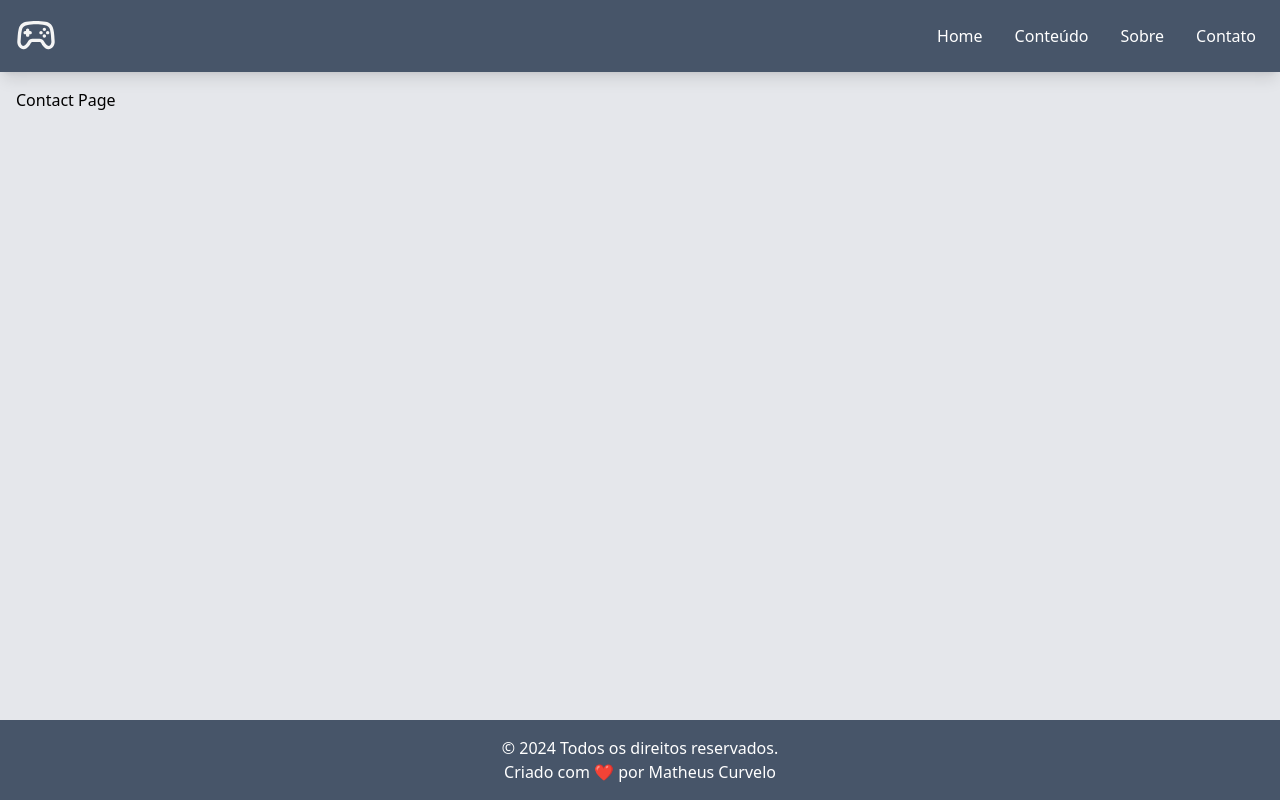
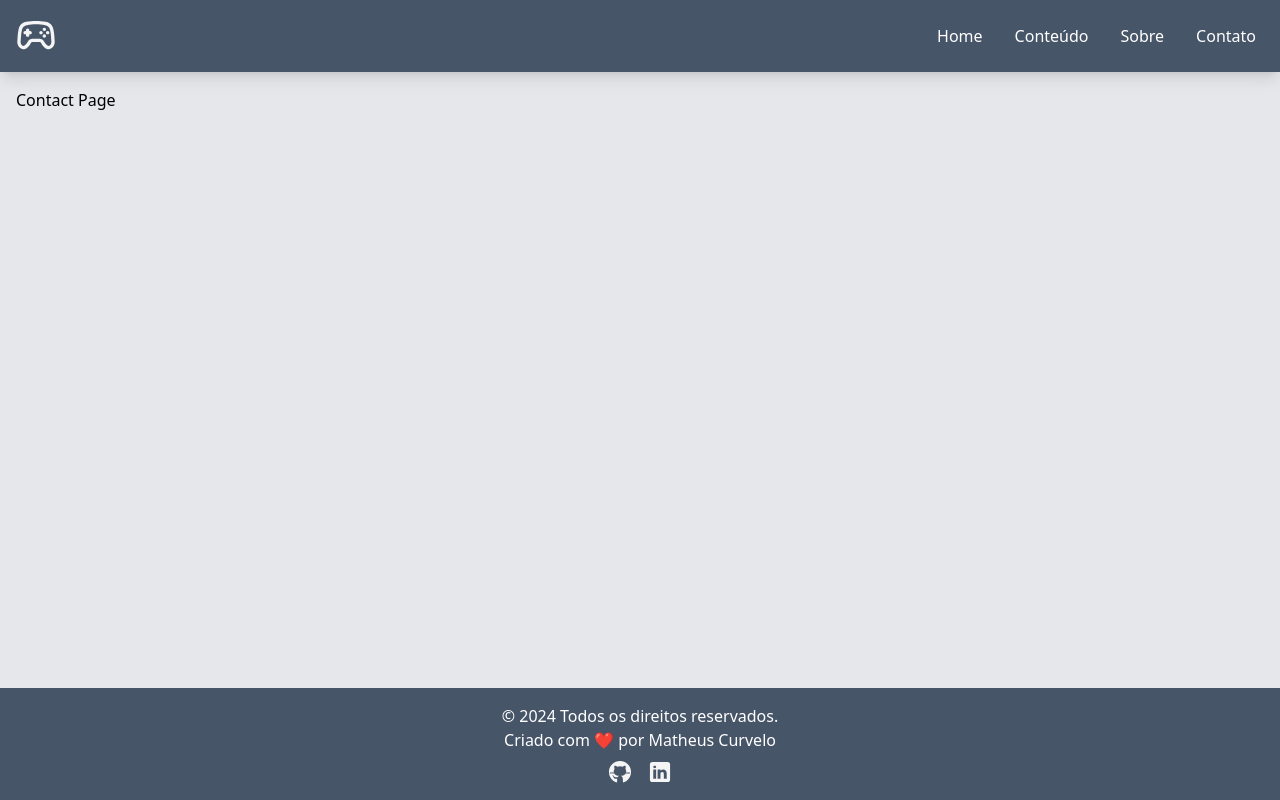
Before and after one commit to matheus-curvelo/free-play-fetch, a React (Create React App) app: page /contact in a window 1280 px wide. Built offline with nearby package versions, Linux system fonts and the light colour scheme.

Commit message:
Adicionando redes sociais footer

```diff
--- a/src/components/Footer/Footer.tsx
+++ b/src/components/Footer/Footer.tsx
@@ -1,10 +1,33 @@
 import React from 'react';
+import githubIcon from '../../assets/svg/github.svg';
+import linkedinIcon from '../../assets/svg/linkedin.svg';
 
 const Footer: React.FC = () => {
   return (
     <footer className="bg-slate-600 text-white text-center p-4">
+
       <p>&copy; {new Date().getFullYear()} Todos os direitos reservados.</p>
-      <p>Criado com <span className="text-red-500">❤</span> por Matheus Curvelo</p>
+      <p>
+        Criado com <span className="text-red-500">❤</span> por Matheus Curvelo
+      </p>
+      <div className="flex justify-center space-x-4 mt-2">
+        <a
+          href="https://github.com/matheus-curvelo"
+          target="_blank"
+          rel="noopener noreferrer"
+          className="hover:opacity-80"
+        >
+          <img src={githubIcon} alt="GitHub" className="w-6 h-6" />
+        </a>
+        <a
+          href="https://www.linkedin.com/in/matheus-curvelo/"
+          target="_blank"
+          rel="noopener noreferrer"
+          className="hover:opacity-80"
+        >
+          <img src={linkedinIcon} alt="LinkedIn" className="w-6 h-6" />
+        </a>
+      </div>
     </footer>
   );
 };
--- a/src/index.scss
+++ b/src/index.scss
@@ -3,5 +3,5 @@
 @tailwind utilities;
 
 body {
-    @apply bg-gray-200; /* Exemplo: fundo cinza claro e texto cinza escuro */
-  }
+  @apply bg-gray-200;
+}
```
Also changed, not shown: src/assets/svg/github.svg (added), src/assets/svg/linkedin.svg (added).
